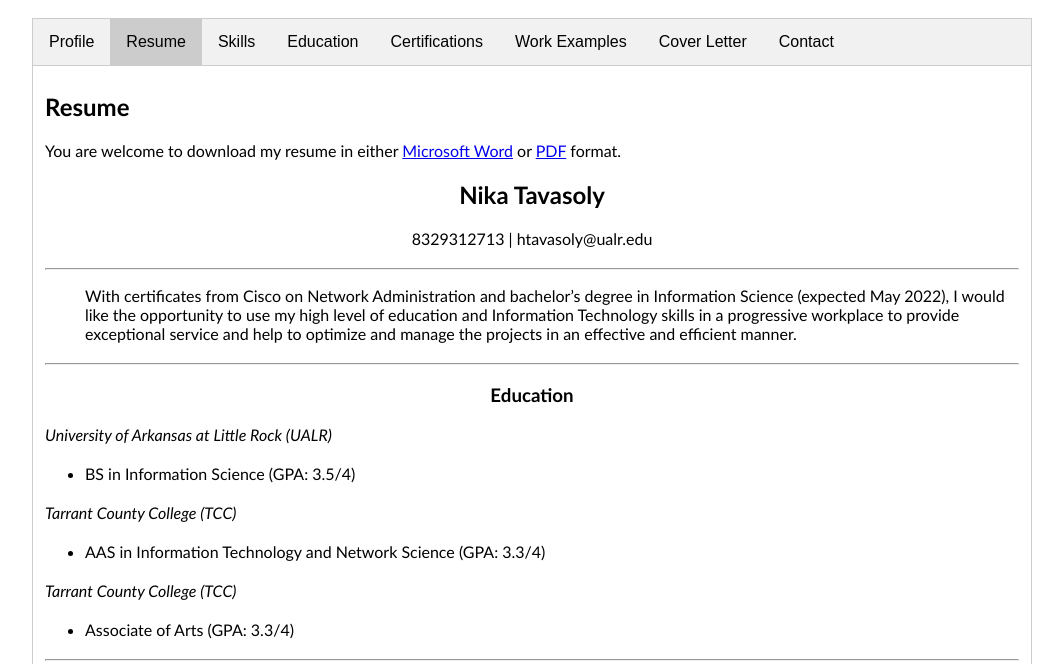
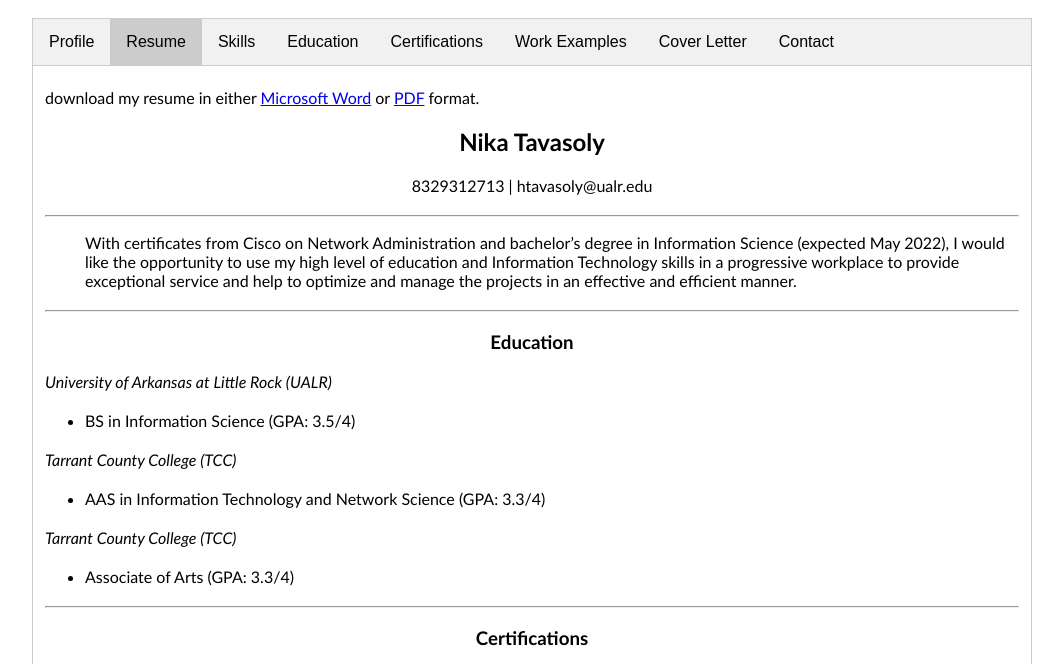
Before and after one commit to NikaT8868/portfolio, a plain HTML site: page index.html in a window 1280 px wide. Both pictures are taken after a click on the button "Resume". Shown: the part 92-756 px from the top of the page, without its empty margins (108-1171 px from the left). Drawn offline with Linux system fonts and the light colour scheme.

Commit message:
Update index.html

```diff
--- a/index.html
+++ b/index.html
@@ -123,8 +123,7 @@
 
         <!-- Begin Skills Section -->
         <div id="Resume" class="tabcontent">
-            <h2>Resume</h2>
-            <p>You are welcome to download my resume in either
+            <p>download my resume in either
                 <a href="assets/resources/resume.docx">Microsoft Word</a>
                 or <a href="assets/resources/resume.pdf">PDF</a> format.</p>
 
```
